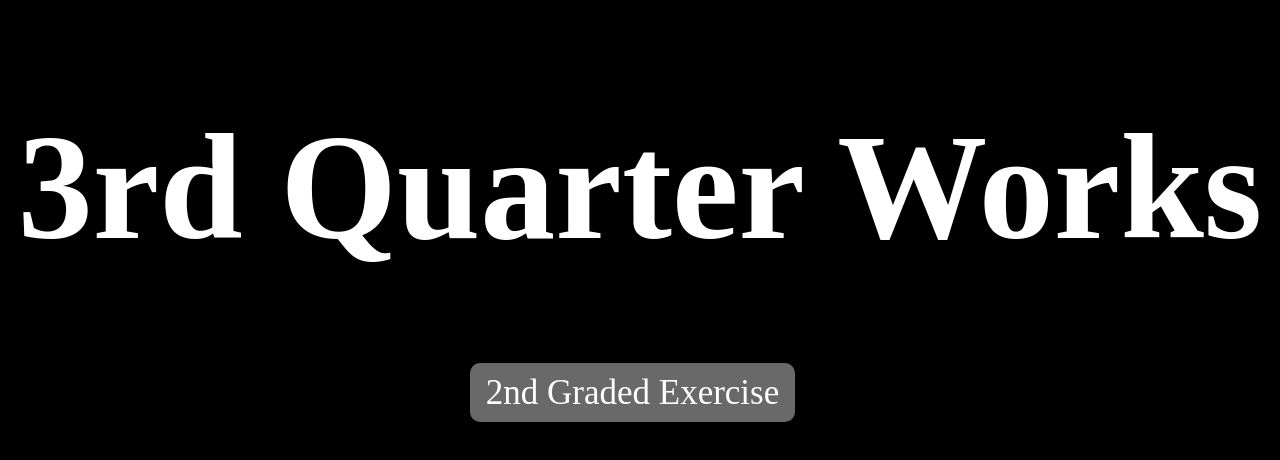
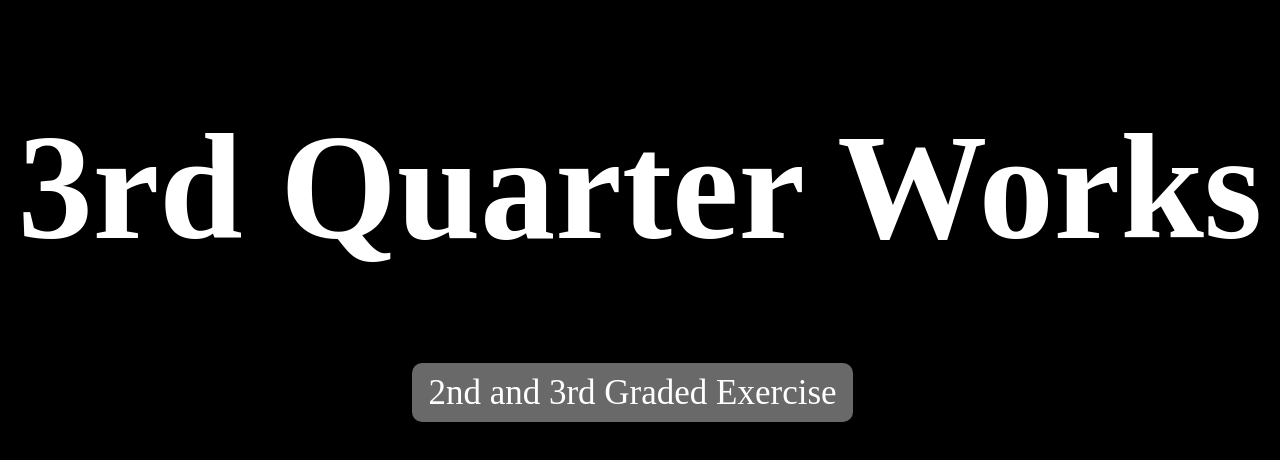
Before and after one commit to Steph0801/3QPortfolioCs_Margarito, a plain HTML site: page index.html in a window 1280 px wide. Drawn offline with Linux system fonts and the light colour scheme.

Commit message:
index update

```diff
--- a/index.html
+++ b/index.html
@@ -32,7 +32,7 @@
     <h1 style="color:white;font-size: 150px;">3rd Quarter Works</h1>
     </center>
     <div class="works">
-    <a href="public\Q3_2GCesiumMargarito.html">2nd Graded Exercise</a>
+    <a href="public\Q3_2GCesiumMargarito.html">2nd and 3rd Graded Exercise</a>
     </div>
 </body>
 </html>
```
